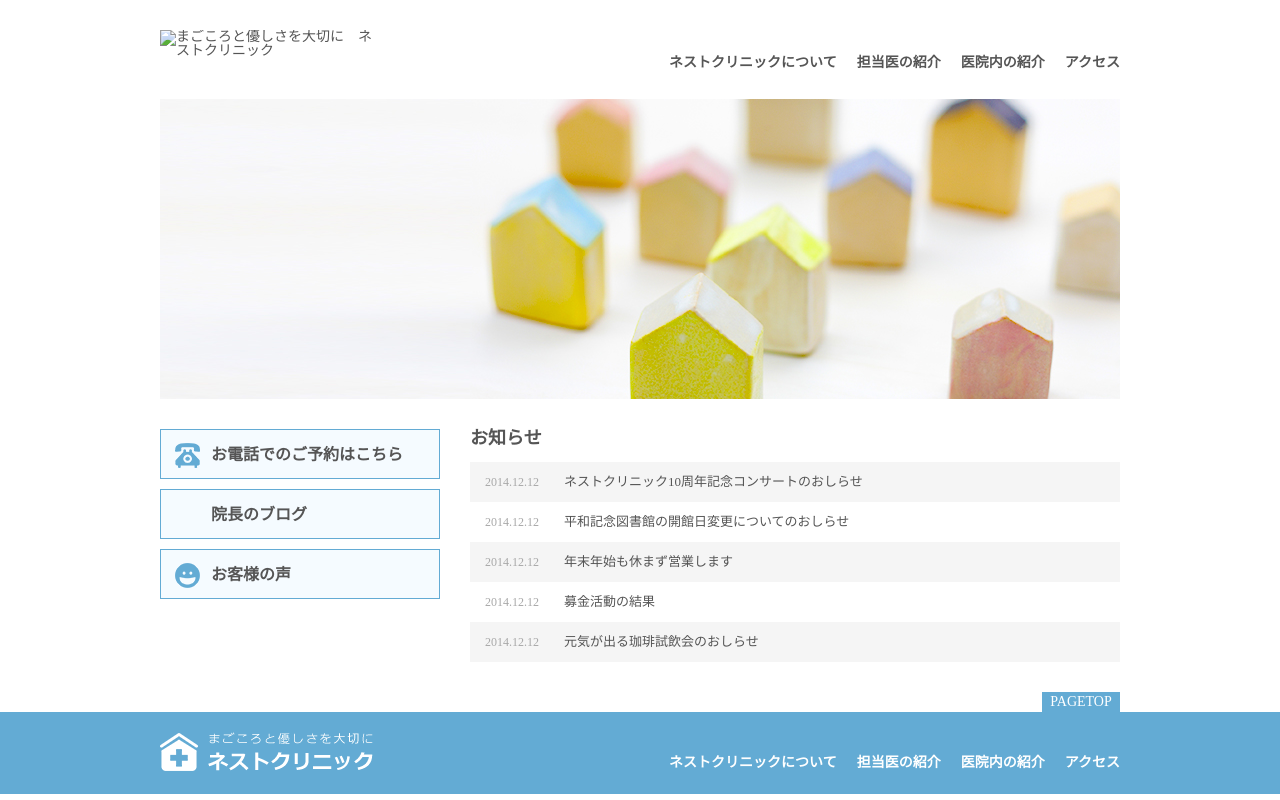
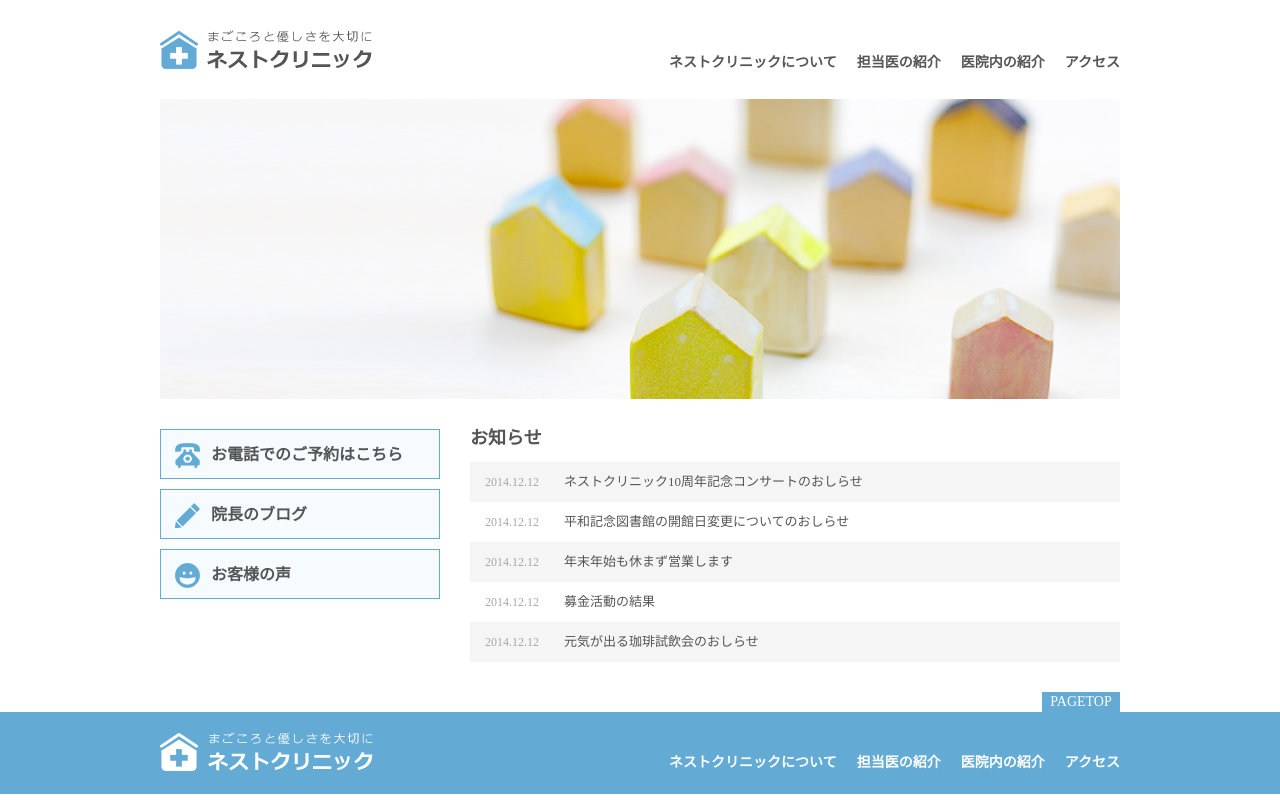
Before and after one commit to naoto-shinohara/sample07-, a plain HTML site: page index.html in a window 1280 px wide. Drawn offline with Linux system fonts and the light colour scheme; files whose address does not match are found by name.

Commit message:
Update index.html

```diff
--- a/index.html
+++ b/index.html
@@ -16,7 +16,7 @@
 
         <!-- header ここから -->
         <header>
-            <h1><img src="images/logo.png" alt="まごころと優しさを大切に　ネストクリニック"></h1>
+            <h1><img src="https://raw.githubusercontent.com/naoto-shinohara/sample07-/master/logo.png" alt="まごころと優しさを大切に　ネストクリニック"></h1>
 
             <nav>
                 <ul>
@@ -41,7 +41,7 @@
         <div id="left">
             <ul>
                 <li><a id="icon_tel" href="#">お電話でのご予約はこちら</a></li>
-                <li><a id="https://raw.githubusercontent.com/naoto-shinohara/sample07-/master/icon_blog.png" href="#">院長のブログ</a></li>
+                <li><a id="icon_blog" href="#">院長のブログ</a></li>
                 <li><a id="icon_voice" href="#">お客様の声</a></li>
             </ul>
         </div>
```
